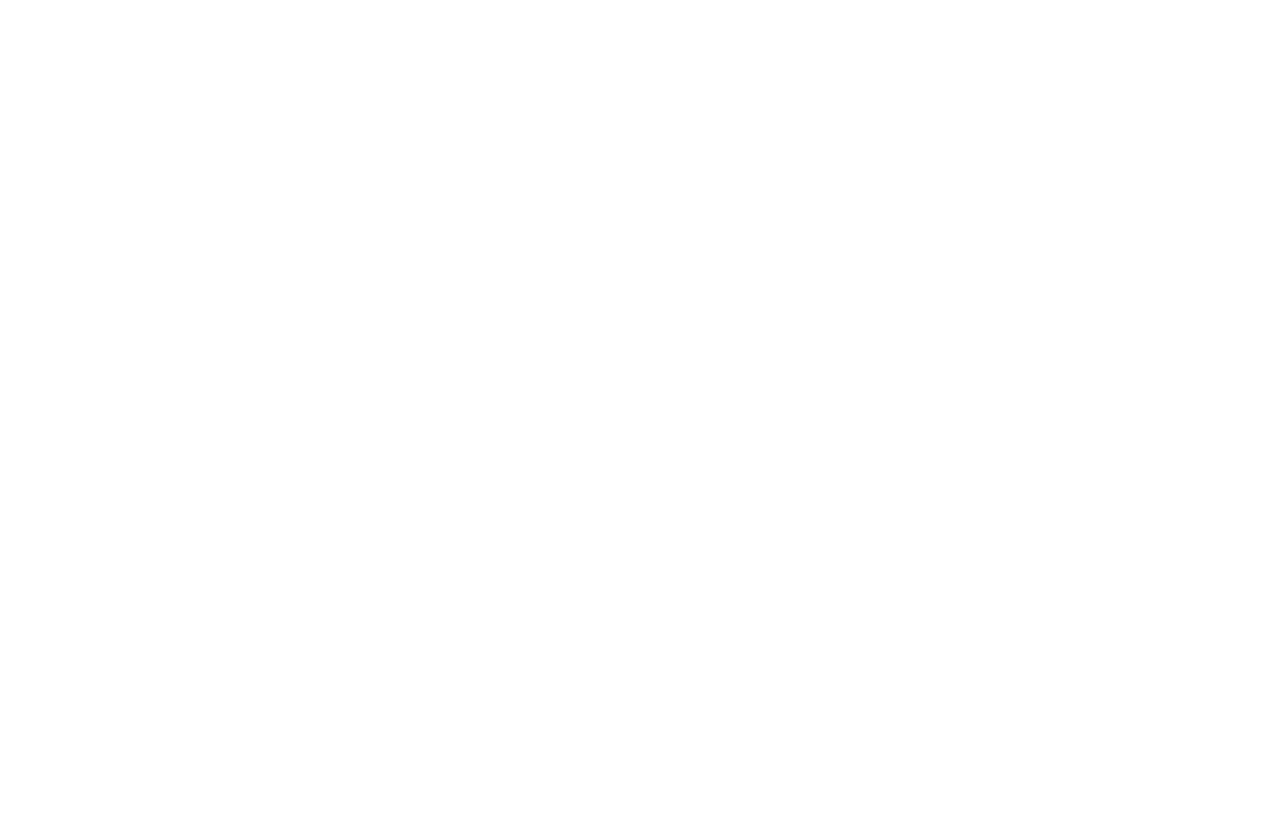
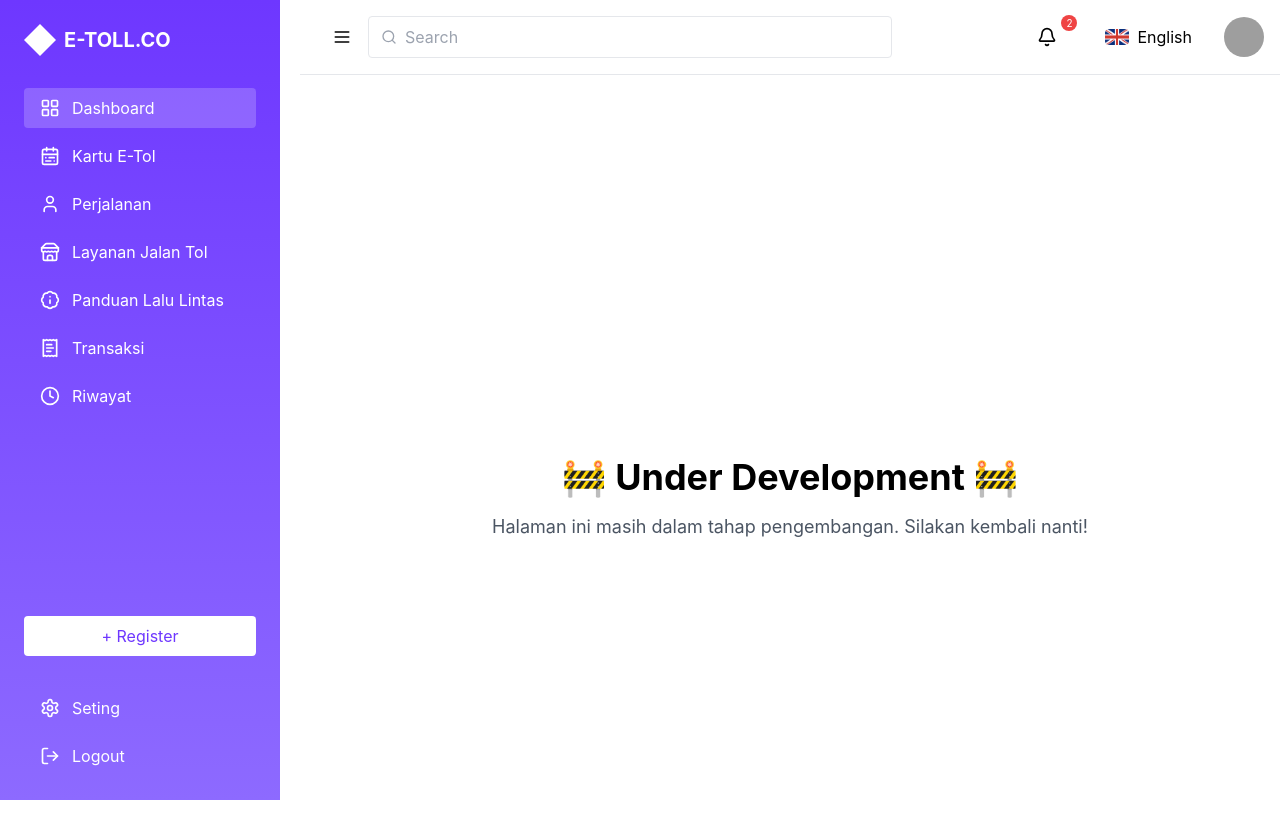
Before and after one commit to yoga220802/e-toll.co, a React (Create React App) app: page /history in a window 1280 px wide. Before the commit this address had no page. Shown: the top 838 px of the page. Before the commit the page ends 800 px from the top, so only its background shows below. Built offline with nearby package versions, Linux system fonts and the light colour scheme; grey boxes are pictures that could not be loaded.

Commit message:
feat: add new pages and update routing to include Guide, History, TollCard, TollService, and Transaction components with sidebar management

```diff
--- a/src/pages/dashboard.jsx
+++ b/src/pages/dashboard.jsx
@@ -5,7 +5,7 @@ import { Button } from "../components/ui/uiButton";
 import { useNavigate } from "react-router-dom";
 import { MainLayout } from "../components/layouts/MainLayout";
 
-export default function Dashboard() {
+export default function Dashboard({ isSidebarVisible, toggleSidebar }) {
   const navigate = useNavigate();
   const cards = [
     { icon: <User className="w-full h-full" />, onclick: () => navigate("/trip") },
@@ -17,7 +17,7 @@ export default function Dashboard() {
   ];
 
   return (
-    <MainLayout>
+    <MainLayout isSidebarVisible={isSidebarVisible} toggleSidebar={toggleSidebar}>
       <div className="flex items-center gap-4 mb-6">
         <Button>
           <ArrowLeft className="w-5 h-5" />
--- /dev/null
+++ b/src/pages/guide.jsx
@@ -0,0 +1,11 @@
+import React from 'react';
+import { MainLayout } from '../components/layouts/MainLayout';
+import UnderDevelopment from './underDevelopment';
+
+export default function GuidePage({ isSidebarVisible, toggleSidebar }) {
+  return (
+    <MainLayout isSidebarVisible={isSidebarVisible} toggleSidebar={toggleSidebar}>
+      <UnderDevelopment />
+    </MainLayout>
+  );
+}
--- /dev/null
+++ b/src/pages/history.jsx
@@ -0,0 +1,11 @@
+import React from 'react';
+import { MainLayout } from '../components/layouts/MainLayout';
+import UnderDevelopment from './underDevelopment';
+
+export default function HistoryPage({ isSidebarVisible, toggleSidebar }) {
+  return (
+    <MainLayout isSidebarVisible={isSidebarVisible} toggleSidebar={toggleSidebar}>
+      <UnderDevelopment />
+    </MainLayout>
+  );
+}
--- /dev/null
+++ b/src/pages/tollCard.jsx
@@ -0,0 +1,11 @@
+import React from 'react';
+import { MainLayout } from '../components/layouts/MainLayout';
+import UnderDevelopment from './underDevelopment';
+
+export default function TollCardPage({ isSidebarVisible, toggleSidebar }) {
+  return (
+    <MainLayout isSidebarVisible={isSidebarVisible} toggleSidebar={toggleSidebar}>
+      <UnderDevelopment />
+    </MainLayout>
+  );
+}
--- /dev/null
+++ b/src/pages/tollServices.jsx
@@ -0,0 +1,11 @@
+import React from 'react';
+import { MainLayout } from '../components/layouts/MainLayout';
+import UnderDevelopment from './underDevelopment';
+
+export default function TollServicePage({ isSidebarVisible, toggleSidebar }) {
+  return (
+    <MainLayout  isSidebarVisible={isSidebarVisible} toggleSidebar={toggleSidebar}>
+      <UnderDevelopment />
+    </MainLayout>
+  );
+}
--- /dev/null
+++ b/src/pages/transaction.jsx
@@ -0,0 +1,11 @@
+import React from 'react';
+import { MainLayout } from '../components/layouts/MainLayout';
+import UnderDevelopment from './underDevelopment';
+
+export default function TransactionPage({ isSidebarVisible, toggleSidebar }) {
+  return (
+    <MainLayout isSidebarVisible={isSidebarVisible} toggleSidebar={toggleSidebar}>
+      <UnderDevelopment />
+    </MainLayout>
+  );
+}
--- /dev/null
+++ b/src/pages/underDevelopment.jsx
@@ -0,0 +1,10 @@
+export default function UnderDevelopment() {
+    return (
+      <div className="flex flex-col items-center justify-center h-screen text-center">
+        <h1 className="text-4xl font-bold">🚧 Under Development 🚧</h1>
+        <p className="text-lg text-gray-600 mt-4">
+          Halaman ini masih dalam tahap pengembangan. Silakan kembali nanti!
+        </p>
+      </div>
+    );
+  }
--- a/src/router/routes.jsx
+++ b/src/router/routes.jsx
@@ -4,16 +4,28 @@ import WelcomePage from "../pages/welcome";
 import SignUpForm from "../pages/signUp";
 import SignInForm from "../pages/signIn";
 import Landing from "../pages/landing";
-import Dashboard from "../pages/dashboard"; // Import the new Dashboard component
+import Dashboard from "../pages/dashboard";
+import TripPage from "../pages/trip";
+import TollCardPage from "../pages/tollCard";
+import TollServicePage from "../pages/tollServices";
+import GuidePage from "../pages/guide";
+import TransactionPage from "../pages/transaction";
+import HistoryPage from "../pages/history";
 
-const AppRoutes = () => {
+const AppRoutes = ({ isSidebarVisible, toggleSidebar }) => {
   return (
     <Routes>
       <Route path="/" element={<WelcomePage />} />
       <Route path="/sign-in" element={<SignInForm />} />
       <Route path="/sign-up" element={<SignUpForm />} />
       <Route path="/landing" element={<Landing />} />
-      <Route path="/dashboard" element={<Dashboard />} /> {/* Add the new Dashboard route */}
+      <Route path="/dashboard" element={<Dashboard isSidebarVisible={isSidebarVisible} toggleSidebar={toggleSidebar} />} />
+      <Route path="/toll-card" element={<TollCardPage isSidebarVisible={isSidebarVisible} toggleSidebar={toggleSidebar} />} />
+      <Route path="/trip" element={<TripPage isSidebarVisible={isSidebarVisible} toggleSidebar={toggleSidebar} />} />
+      <Route path="/toll-service" element={<TollServicePage isSidebarVisible={isSidebarVisible} toggleSidebar={toggleSidebar} />} />
+      <Route path="/toll-guide" element={<GuidePage isSidebarVisible={isSidebarVisible} toggleSidebar={toggleSidebar} />} />
+      <Route path="/transaction" element={<TransactionPage isSidebarVisible={isSidebarVisible} toggleSidebar={toggleSidebar} />} />
+      <Route path="/history" element={<HistoryPage isSidebarVisible={isSidebarVisible} toggleSidebar={toggleSidebar} />} />
     </Routes>
   );
 };
```
